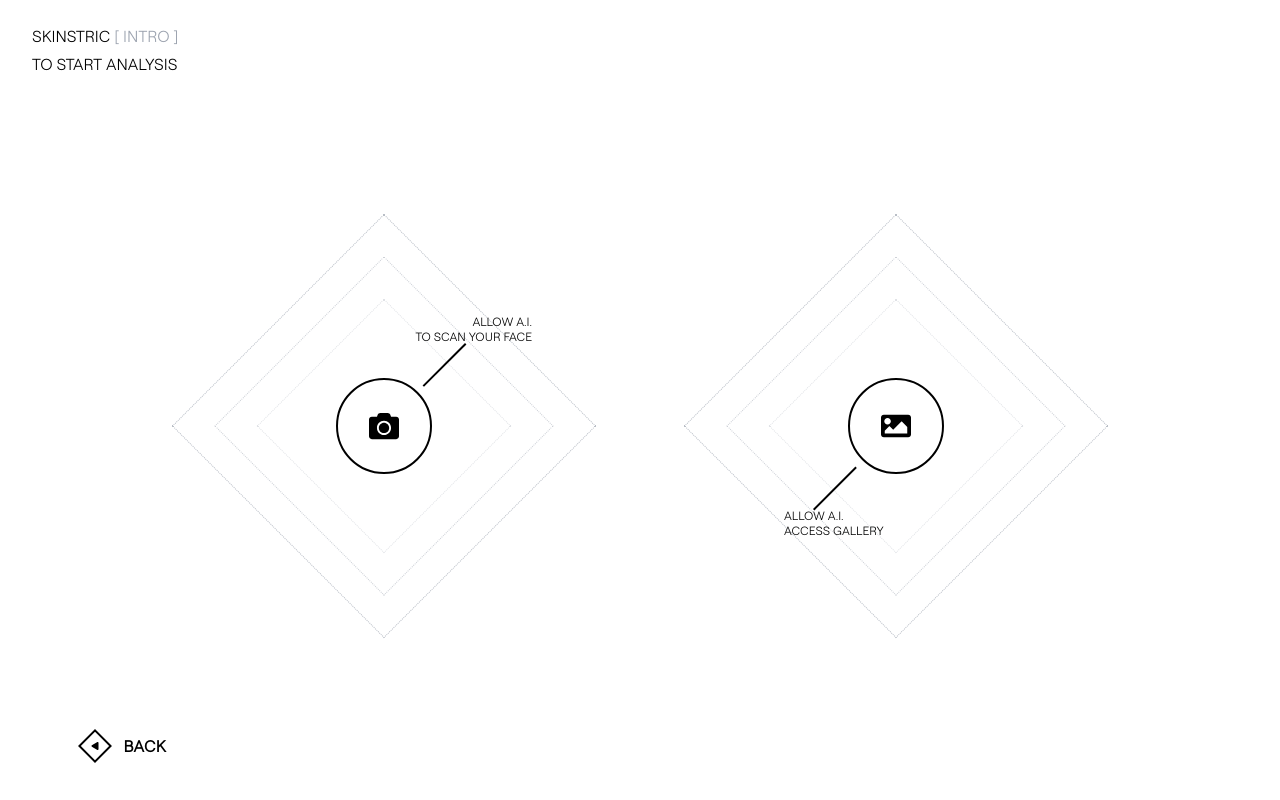
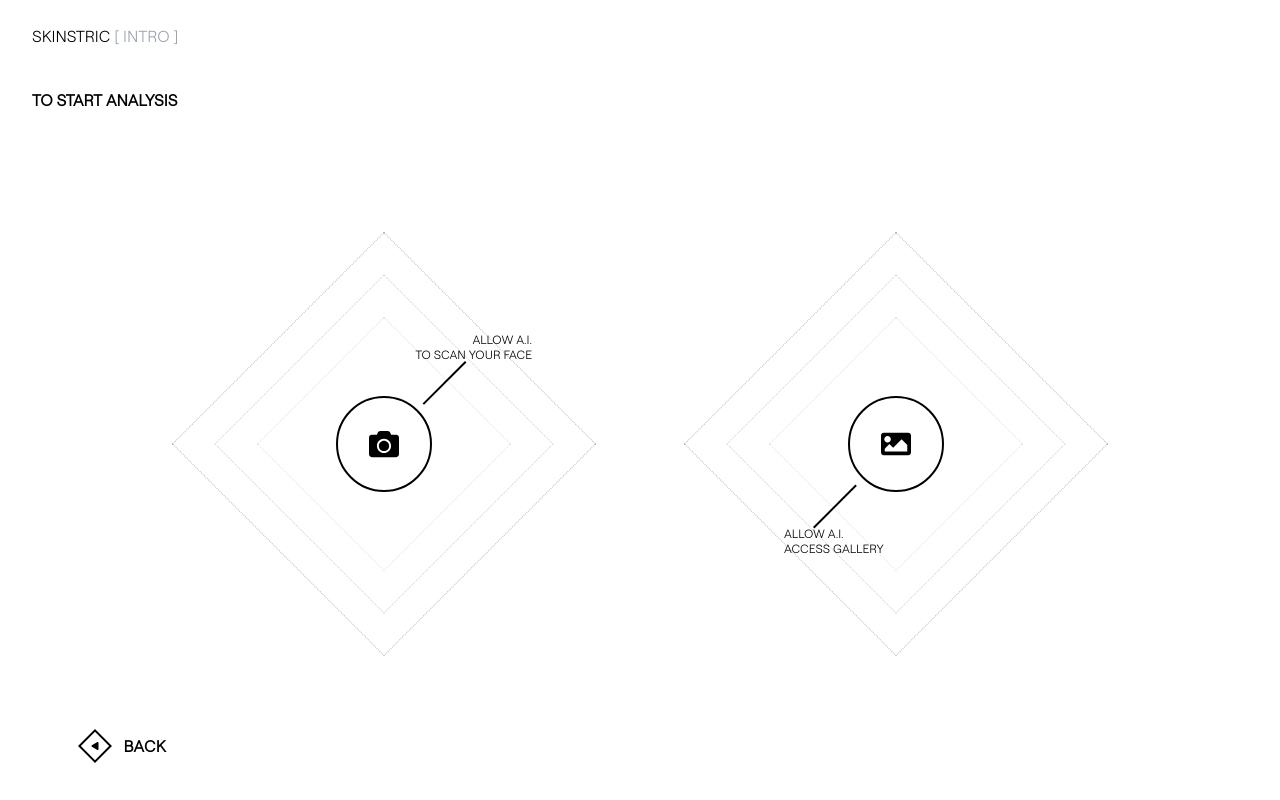
Before and after one commit to Fab785/skinstric, a React (Create React App) app: page /upload in a window 1280 px wide. Built offline with nearby package versions, Linux system fonts and the light colour scheme.

Commit message:
position fixed for some elements

```diff
--- a/src/pages/ImageUploadChoice.jsx
+++ b/src/pages/ImageUploadChoice.jsx
@@ -9,7 +9,7 @@ export default function ImageUploadChoice() {
   const fileInputRef = useRef(null);
 
   const handleGalleryAccess = () => {
-    fileInputRef.current?.click(); // Open file picker
+    fileInputRef.current?.click();
   };
 
   const handleFileChange = (e) => {
@@ -44,11 +44,14 @@ export default function ImageUploadChoice() {
   return (
     <div className="w-full h-screen flex flex-col justify-between px-4 md:px-8 py-6 relative">
       {/* Top Text */}
-      <div className="text-left uppercase space-y-1">
+      <div className="text-left uppercase">
         <p className="text-[16px] font-normal text-black">
           SKINSTRIC <span className="text-gray-400 font-light">[ INTRO ]</span>
         </p>
-        <p className="text-[16px] font-normal text-black mt-4">
+      </div>
+
+      <div className="text-left uppercase mt-10">
+        <p className="text-[16px] font-normal text-black font-semibold">
           TO START ANALYSIS
         </p>
       </div>
@@ -142,7 +145,6 @@ export default function ImageUploadChoice() {
             className="hidden focus:outline-none focus:ring-0"
             style={{ appearance: "none" }}
           />
-
         </div>
       </div>
 
--- a/src/pages/StartAnalysis.jsx
+++ b/src/pages/StartAnalysis.jsx
@@ -46,10 +46,10 @@ export default function StartAnalysis() {
     <div className="w-full h-screen bg-white relative font-roobert overflow-hidden px-8 py-6 flex flex-col justify-between">
       {/* TOP LABELS */}
       <div>
-        <p className="text-[16px] font-medium text-black">
+        <p className="text-[16px] font-medium text-black font-semibold">
           SKINSTRIC <span className="text-gray-400 font-light">[ INTRO ]</span>
         </p>
-        <p className="text-[16px] font-medium text-black mt-10 no-underline">TO START ANALYSIS</p>
+        <p className="text-[16px] font-medium text-black font-semibold mt-10 no-underline">TO START ANALYSIS</p>
       </div>
 
       {/* Perfectly Centered Spinning Rhombuses */}
```
